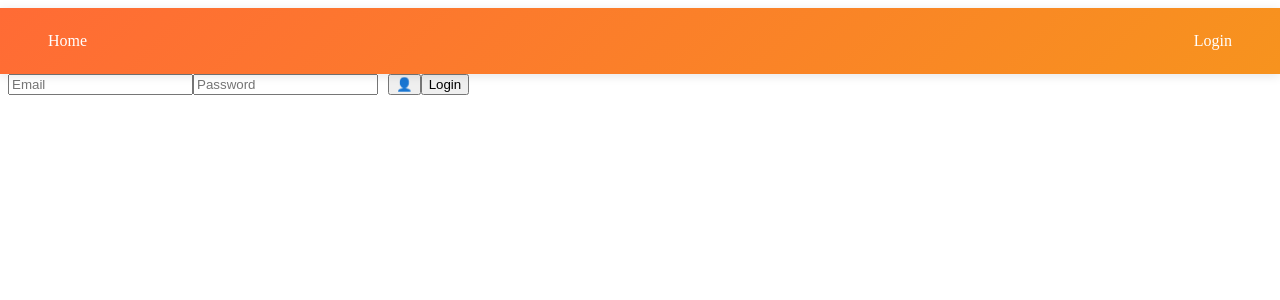
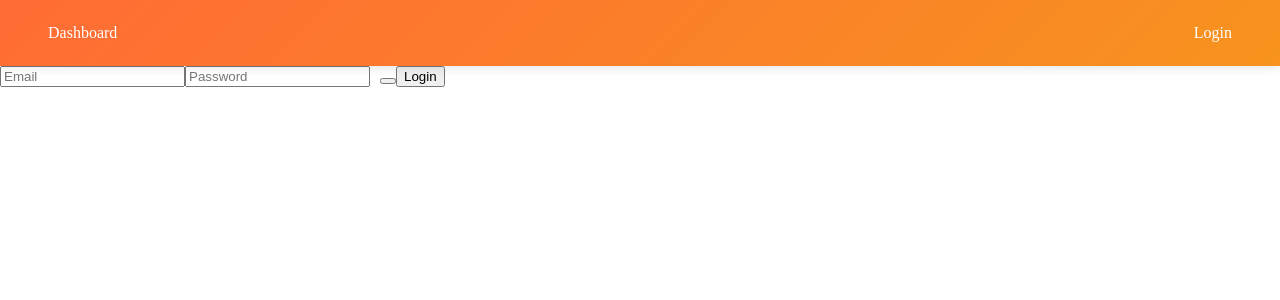
Before and after one commit to JA-WRI/Bike-Sharing-System, a React (Vite) app in the folder Frontend/VeloMTL/: page /login in a window 1280 px wide. Shown: the top 300 px of the page. Built offline with nearby package versions, Linux system fonts and the light colour scheme; no server answers.

Commit message:
fixed the styling and added comments

```diff
--- a/Frontend/VeloMTL/src/App.jsx
+++ b/Frontend/VeloMTL/src/App.jsx
@@ -1,5 +1,6 @@
 import React from 'react';
 import { BrowserRouter as Router, Routes, Route } from 'react-router-dom';
+import './index.css';
 
 import Navbar from './components/Navbar';
 import Dashboard from './pages/Dashboard';
--- a/Frontend/VeloMTL/src/api/api.js
+++ b/Frontend/VeloMTL/src/api/api.js
@@ -2,7 +2,7 @@
 import axios from "axios";
 
 const api = axios.create({
-  baseURL: "http://localhost:8080", // adjust if your backend runs elsewhere
+  baseURL: "http://localhost:8080",
 });
 
 // Automatically attach JWT to all /api/** calls
@@ -20,7 +20,6 @@ api.interceptors.request.use(
   (error) => Promise.reject(error)
 );
 
-// Global error handling (optional but recommended)
 api.interceptors.response.use(
   (response) => response,
   (error) => {
--- a/Frontend/VeloMTL/src/api/authApi.js
+++ b/Frontend/VeloMTL/src/api/authApi.js
@@ -10,7 +10,7 @@ export const loginUser = async (email, password, role) => {
 
     const response = await axios.post(
       endpoint,
-      { email, password }, // must match backend request shape
+      { email, password },
       { headers: { "Content-Type": "application/json" } }
     );
 
--- a/Frontend/VeloMTL/src/api/stationApi.js
+++ b/Frontend/VeloMTL/src/api/stationApi.js
@@ -1,6 +1,6 @@
 import api from "./api";
 
-// Public: can view stations
+// Public: anyone can view stations
 export const getStationById = async (stationId) => {
   const response = await api.get(`/stations/${stationId}`);
   return response.data;
--- a/Frontend/VeloMTL/src/components/MapView.jsx
+++ b/Frontend/VeloMTL/src/components/MapView.jsx
@@ -8,7 +8,6 @@ import iconShadow from 'leaflet/dist/images/marker-shadow.png';
 
 const JAWG_TOKEN = import.meta.env.VITE_JAWG_TOKEN;
 
-// Fix for default marker icons
 const DefaultIcon = L.icon({ iconUrl, shadowUrl: iconShadow });
 L.Marker.prototype.options.icon = DefaultIcon;
 
--- a/Frontend/VeloMTL/src/components/Navbar.jsx
+++ b/Frontend/VeloMTL/src/components/Navbar.jsx
@@ -18,7 +18,7 @@ const Navbar = () => {
   return (
     <nav className="navbar">
       <div className="navbar-left">
-        <Link to="/" className="navbar-link">Home</Link>
+        <Link to="/" className="navbar-link">Dashboard</Link>
       </div>
 
       <div className="navbar-right">
--- a/Frontend/VeloMTL/src/index.css
+++ b/Frontend/VeloMTL/src/index.css
@@ -6,9 +6,7 @@ html, body {
   box-sizing: border-box;
 }
 
-* {
-  margin: 0;
-  padding: 0;
+*, *::before, *::after {
   box-sizing: border-box;
 }
 
@@ -16,7 +14,5 @@ html, body {
   margin: 0;
   padding: 0;
   width: 100%;
-  height: 100%;
-  display: flex;
-  flex-direction: column;
+  min-height: 100%;
 }
--- a/Frontend/VeloMTL/src/pages/Login.jsx
+++ b/Frontend/VeloMTL/src/pages/Login.jsx
@@ -45,16 +45,13 @@ export default function Login() {
         required
       />
 
-      {/* User icon to toggle role selector */}
       <button
         type="button"
         onClick={() => setShowRoleSelector((prev) => !prev)}
         style={{ marginLeft: "10px" }}
       >
-        👤
       </button>
 
-      {/* Role dropdown shows only when user clicks icon */}
       {showRoleSelector && (
         <select value={role} onChange={(e) => setRole(e.target.value)}>
           <option value="RIDER">Rider</option>
--- a/Frontend/VeloMTL/src/styles/Navbar.css
+++ b/Frontend/VeloMTL/src/styles/Navbar.css
@@ -1,5 +1,3 @@
-/* Navbar.css */
-
 .navbar {
   display: flex;
   justify-content: space-between;
@@ -7,16 +5,12 @@
   padding: 1rem 2rem;
   background: linear-gradient(135deg, #ff6b35 0%, #f7931e 100%);
   box-shadow: 0 2px 10px rgba(0, 0, 0, 0.1);
-  position: relative;
-  top: 0;
-  left: 0;
-  right: 0;
-  width: 100vw;
   margin: 0;
-  margin-left: calc(-50vw + 50%);
+  width: 100%;
   z-index: 1000;
   backdrop-filter: blur(10px);
   box-sizing: border-box;
+  position: relative;
 }
 
 .navbar-left,
@@ -85,7 +79,7 @@
   padding: 1.5rem;
   min-width: 220px;
   animation: dropdownSlide 0.3s ease;
-  z-index: 100;
+  z-index: 1001;
 }
 
 @keyframes dropdownSlide {
--- a/Frontend/VeloMTL/src/styles/SidePanel.css
+++ b/Frontend/VeloMTL/src/styles/SidePanel.css
@@ -1,6 +1,6 @@
 .side-panel {
   position: relative;
-  height: 70vh; /* matches the map height */
+  height: 75vh; /* matches the map height */
   width: 400px;
   background-color: #fff;
   border-left: 2px solid #ddd;
@@ -49,10 +49,6 @@
   color: #333;
 }
 
-/* ---------------------- */
-/* ✅ NEW STYLES FOR DOCKS */
-/* ---------------------- */
-
 .dock-list {
   list-style: none;
   padding-left: 0;
@@ -83,16 +79,12 @@
 }
 
 .dock-status.available {
-  color: #2e7d32; /* green */
+  color: #2e7d32;
 }
 
 .dock-status.occupied {
-  color: #d32f2f; /* red */
+  color: #d32f2f;
 }
-
-/* ---------------------- */
-/* ✅ NEW STYLES FOR BIKES */
-/* ---------------------- */
 
 .bike-list {
   list-style: none;
--- a/Frontend/VeloMTL/src/styles/map.css
+++ b/Frontend/VeloMTL/src/styles/map.css
@@ -1,11 +1,12 @@
-/* Dashboard container */
 .dashboard-container {
   display: flex;
   flex-direction: column;
   align-items: center;
-  padding: 2rem;
-  background-color: #f9fafb;
+  background-color: #ffff;
   min-height: 75vh;
+  margin: 0;
+  padding: 0;
+  width: 100%;
 }
 
 .dashboard-title {
@@ -22,6 +23,7 @@
   align-items: flex-start;
   width: 95%;
   min-height: 75vh;
+  z-index: 1;
 }
 
 .map-wrapper {
```
